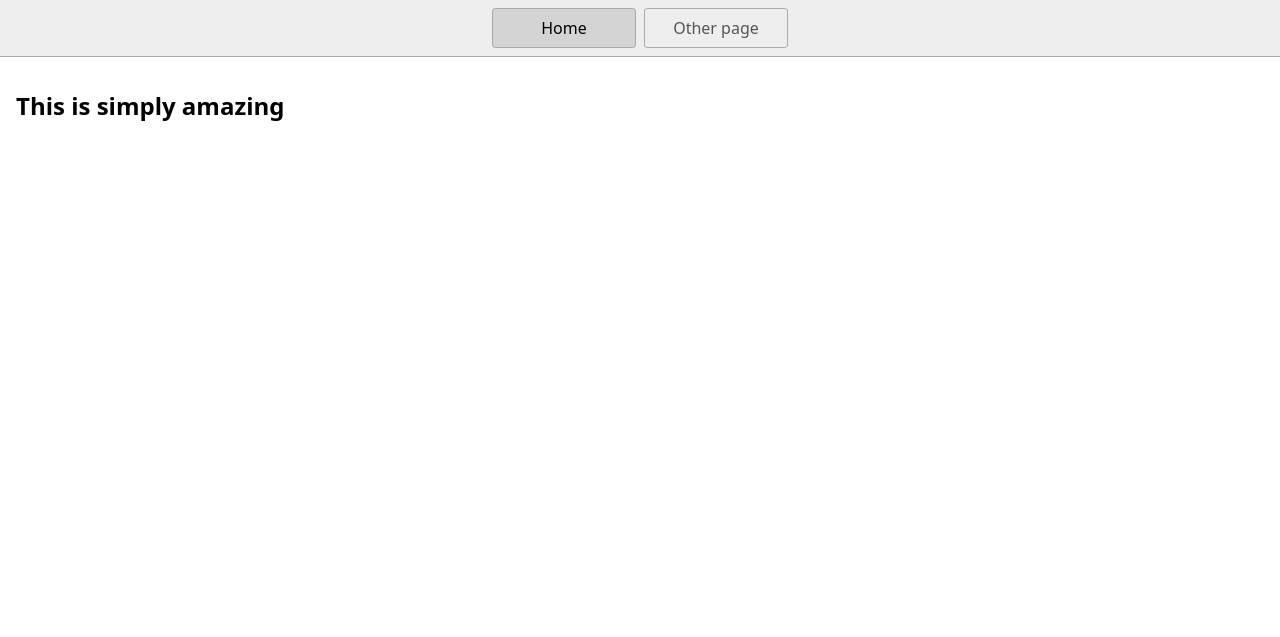
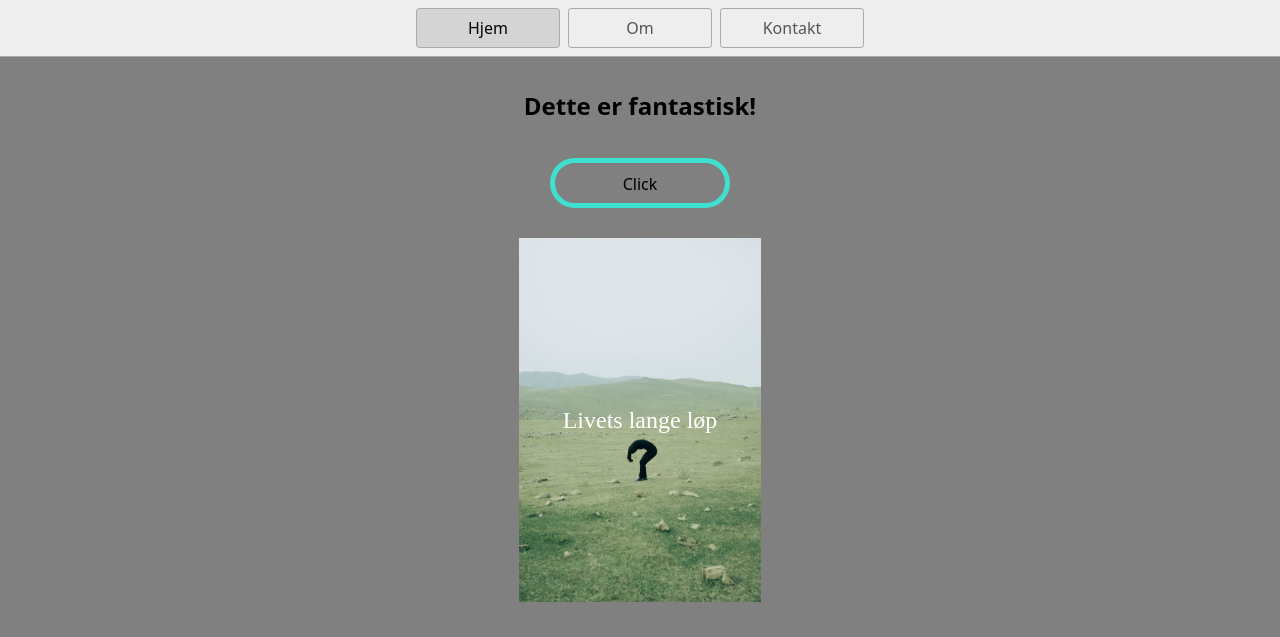
Before and after one commit to Rednasrot/Gl-de-Programmering, a website: page index.html in a window 1280 px wide. Shown: the top 637 px of the page. Drawn offline with Linux system fonts and the light colour scheme.

Commit message:
Oppdatering

```diff
--- a/index.html
+++ b/index.html
@@ -1,23 +1,136 @@
 <!DOCTYPE html>
-<html lang="en">
+<html lang="no">
 <head>
-    <title>Livet er herlig</title>
-    <meta charset="UTF-8" />
-    <meta name="viewport" content="width=device-width" />
-    <!--
-      Need a visual blank slate?
-      Remove all code in `styles.css`!
-    -->
-    <link rel="stylesheet" href="styles.css" />
-    <script type="module" src="script.js"></script>
+    <meta charset="UTF-8">
+    <meta name="viewport" content="width=device-width, initial-scale=1.0">
+    <link rel="stylesheet" href="styles.css">
+    <title> Min Nettside </title>
+    <style>
+
+
+        body {
+            margin: 0;
+            font-family: system-ui, sans-serif;
+            color: black;
+            background-color: grey;
+        }
+
+        nav {
+            display: flex;
+            flex-wrap: wrap;
+            align-items: center;
+            justify-content: center;
+            padding: 0.5rem;
+            gap: 0.5rem;
+            border-bottom: solid 1px #aaa;
+            background-color: #eee;
+        }
+
+        nav a {
+            display: inline-block;
+            min-width: 9rem;
+            padding: 0.5rem;
+            border-radius: 0.2rem;
+            border: solid 1px #aaa;
+            text-align: center;
+            text-decoration: none;
+            color: #555;
+        }
+
+        nav a[aria-current='page'] {
+            color: #000;
+            background-color: #d4d4d4;
+        }
+
+        main {
+            padding: 1rem;
+        }
+
+        h1 {
+            font-weight: bold;
+            font-size: 1.5rem;
+            text-align: center;
+        }
+
+        #boks1 {
+            border-radius: 25px;
+            width: 180px;
+            height: 50px;
+            padding: 10px;
+            border: 5px solid turquoise;
+            margin: 10px;
+            text-align: center;
+        }
+
+        .image-container {
+            position: relative;
+            display: inline-block;
+            text-align: center;
+        }
+
+        img {
+            display: block;
+            margin-left: auto;
+            margin-right: auto;
+            width: 40%;
+        }
+
+        .text-overlay {
+            position: absolute;
+            top: 50%;
+            left: 50%;
+            transform: translate(-50%, -50%);
+            color: white; /* Juster fargen som passer til bildet */
+            font-size: 1.5rem; /* Juster størrelsen etter behov */
+            text-decoration: solid;
+        }
+
+        center {
+            margin: auto;
+            width: 50%;
+            padding: 10px;
+        }
+
+        div.relative {
+            position: relative;
+            left: 30px;
+            border: 3px solid #73AD21;
+        }
+    </style>
 </head>
 <body>
+
 <nav>
-      <a href="/" aria-current="page">Home</a>
-      <a href="/page2.html">Other page</a>
+    <a href="index.html" aria-current="page">Hjem</a>
+    <a href="page2.html">Om</a>
+    <a href="kontakt.html">Kontakt</a>
 </nav>
+
 <main>
-      <h1>This is simply amazing</h1>
+    <h1>Dette er fantastisk!</h1>
+    <center><div id="boks1"> Click </div> </center>
+   <center> <div class="image-container">
+        <img src="/Bilder/profilbilde.jpg" alt="Beskrivelse av bildet">
+        <div class="text-overlay">Livets lange løp</div> </center>
+
+<aside>
+
+
+
+</aside>
+
+
+    <footer>
+
+<center><H1> Mine topp 5 spill</H1>
+<p> 1. World of Warcraft: Mists of Pandaria</p>
+<p> 2. Phasmophobia </p>
+<p> 3. Fortnite </p>
+<p> 4. Counter-Strike: Global Offensive  </p>
+
+</center>
+    </footer>
 </main>
+
 </body>
 </html>
--- a/styles.css
+++ b/styles.css
@@ -44,3 +44,16 @@ h1 {
   font-weight: bold;
   font-size: 1.5rem;
 }
+  p {
+    text-decoration: underline;
+
+
+  }
+
+.text-overlay {
+
+  font-family: 'Times New Roman', Times, serif;
+
+
+
+}
```
Also changed, not shown: kontakt.html (added, +17 -0 lines), page2.html (+22 -5 lines), unknown.html (added, +123 -0 lines), Bilder/profilbilde.jpg (added). Lines whose indentation alone changed are shown as unchanged.
